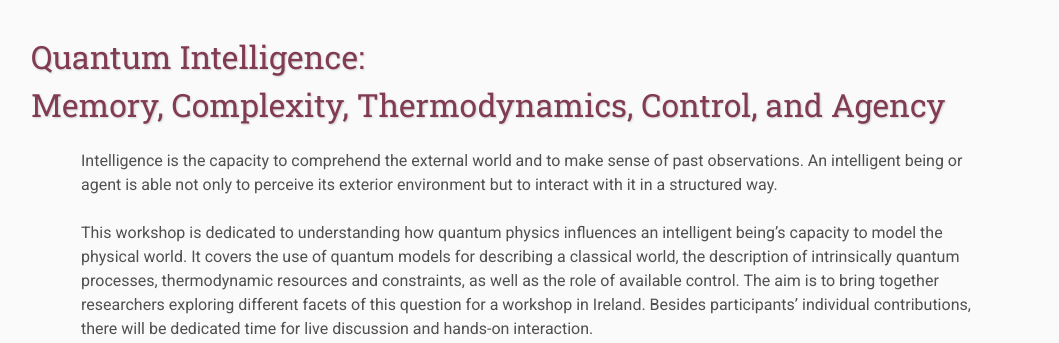
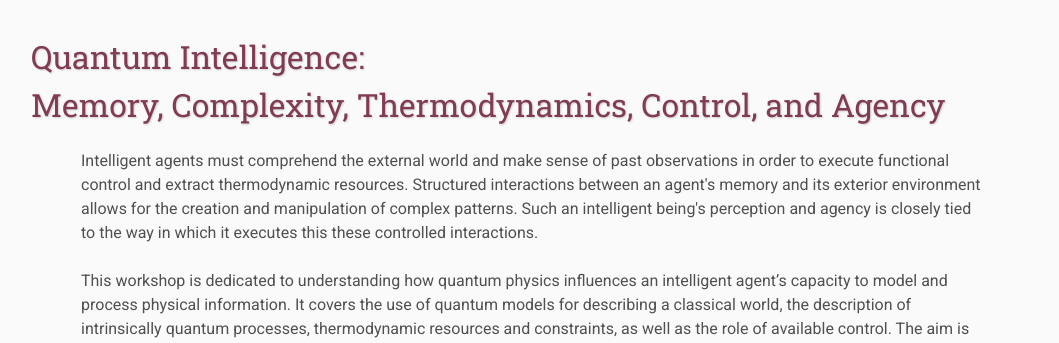
Before and after one commit to greenhedge/quantum-intelligence, a plain HTML site: page index.html in a window 1280 px wide. Shown: the part 447-790 px from the top of the page, without its empty margins (109-1168 px from the left). Drawn offline with Linux system fonts and the light colour scheme.

Commit message:
Changed description

```diff
--- a/index.html
+++ b/index.html
@@ -30,11 +30,20 @@
     <p></p> Memory, Complexity, Thermodynamics, Control, and Agency
     </h2>
     <p>
-        Intelligence is the capacity to comprehend the external world and to make sense of past 			observations. An intelligent being or agent is able not only to perceive its exterior environment but to interact with it in a structured way.
-
+        Intelligent agents must comprehend the external world and make sense of past observations in
+	order to execute functional control and extract thermodynamic resources.  Structured
+	interactions between an agent's memory and its exterior environment allows for the creation
+	and manipulation of complex patterns.  Such an intelligent being's perception and agency is
+	closely tied to the way in which it executes this these controlled interactions.
     <p>
 
-This workshop is dedicated to understanding how quantum physics influences an intelligent being’s capacity to model the physical world. It covers the use of quantum models for describing a classical world, the description of intrinsically quantum processes, thermodynamic resources and constraints, as well as the role of available control. The aim is to bring together researchers exploring different facets of this question for a workshop in Ireland. Besides participants’ individual contributions, there will be dedicated time for live discussion and hands-on interaction.
+	This workshop is dedicated to understanding how quantum physics influences an intelligent
+	agent’s capacity to model and process physical information. It covers the use of quantum
+	models for describing a classical world, the description of intrinsically quantum processes,
+	thermodynamic resources and constraints, as well as the role of available control. The aim is
+	to bring together researchers exploring different facets of this question for a workshop in
+	Ireland. Besides participants’ individual contributions, there will be dedicated time for
+	discussion and hands-on interaction.
 
     </p>
     <p>
```
